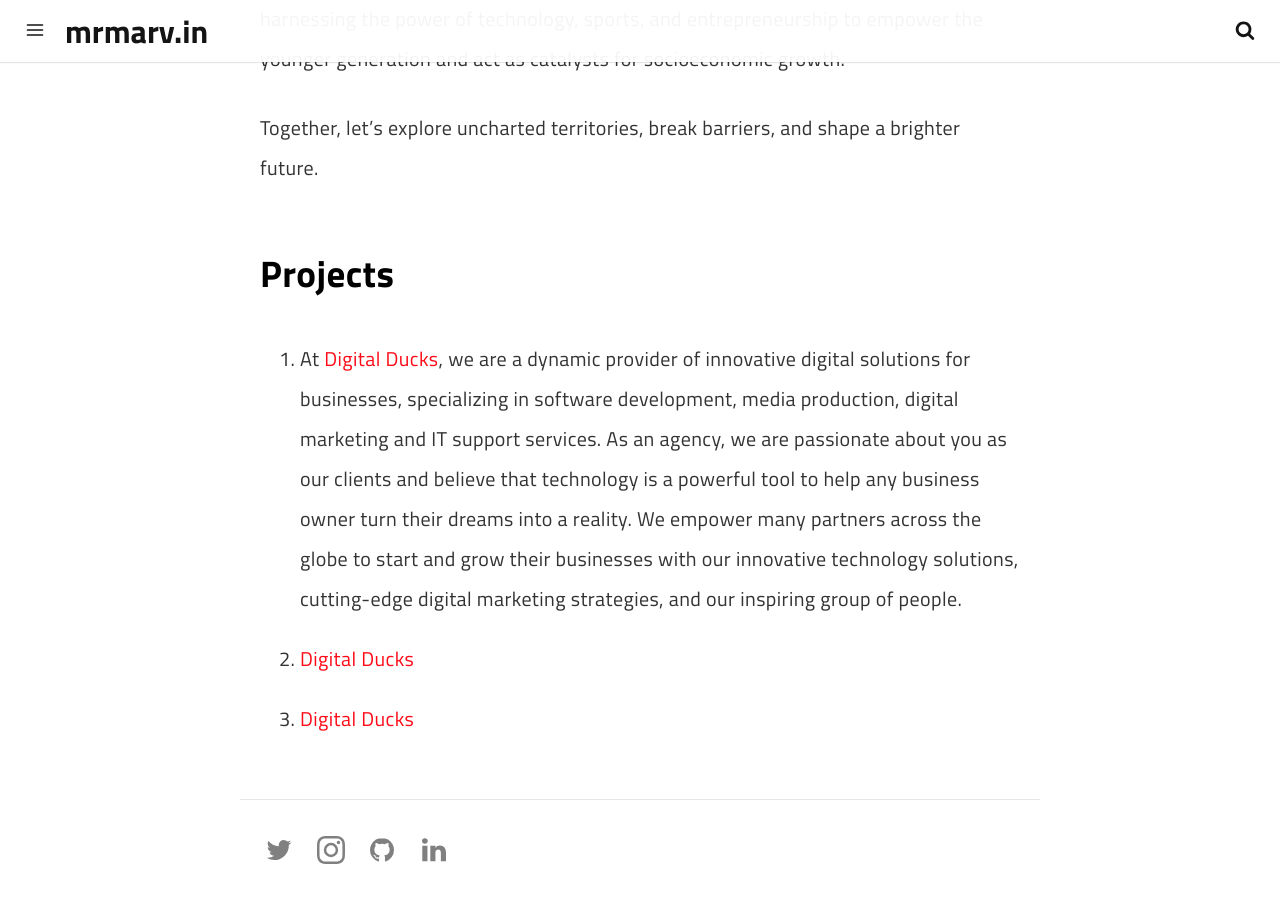
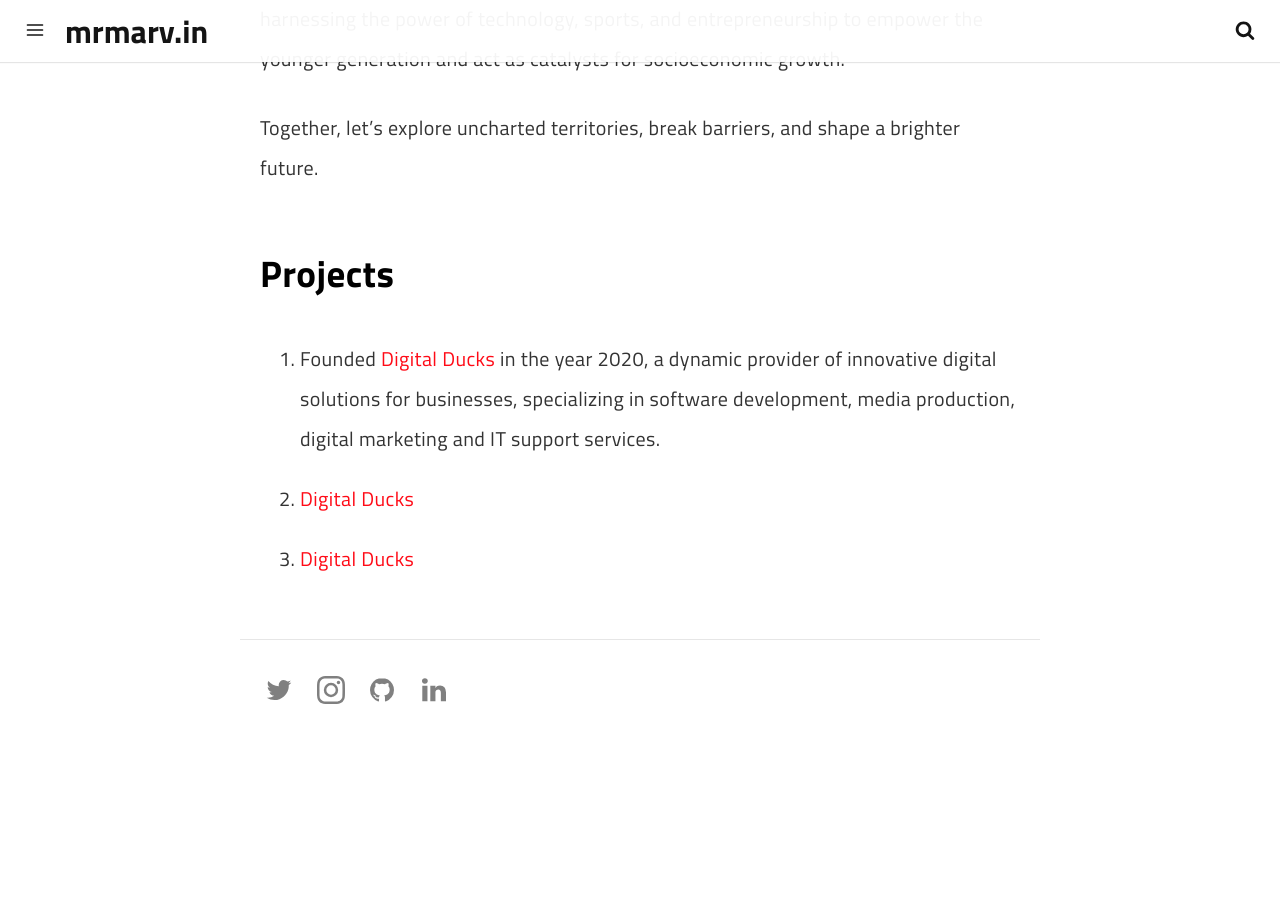
Before and after one commit to marv0/marv0.github.io, a Jekyll site: the page built from pages/about.md, in a window 1280 px wide and 900 px high, scrolled down 950 px. Built offline with Jekyll 4.4.1, drawn with Linux system fonts in a browser that asks for light colours; a script that is not in the unit is left out; after the commit the page ends 1690 px from its top, so only the background shows below that.

Commit message:
Update about.md

```diff
--- a/pages/about.md
+++ b/pages/about.md
@@ -19,6 +19,6 @@
 
 ## Projects
 
-1. At [Digital Ducks](https://www.digitalducks.co.ke), we are a dynamic provider of innovative digital solutions for businesses, specializing in software development, media production, digital marketing and IT support services. As an agency, we are passionate about you as our clients and believe that technology is a powerful tool to help any business owner turn their dreams into a reality. We empower many partners across the globe to start and grow their businesses with our innovative technology solutions, cutting-edge digital marketing strategies, and our inspiring group of people.
+1. Founded [Digital Ducks](https://www.digitalducks.co.ke) in the year 2020, a dynamic provider of innovative digital solutions for businesses, specializing in software development, media production, digital marketing and IT support services.
 2. [Digital Ducks](https://www.digitalducks.co.ke)
 3. [Digital Ducks](https://www.digitalducks.co.ke)
```
